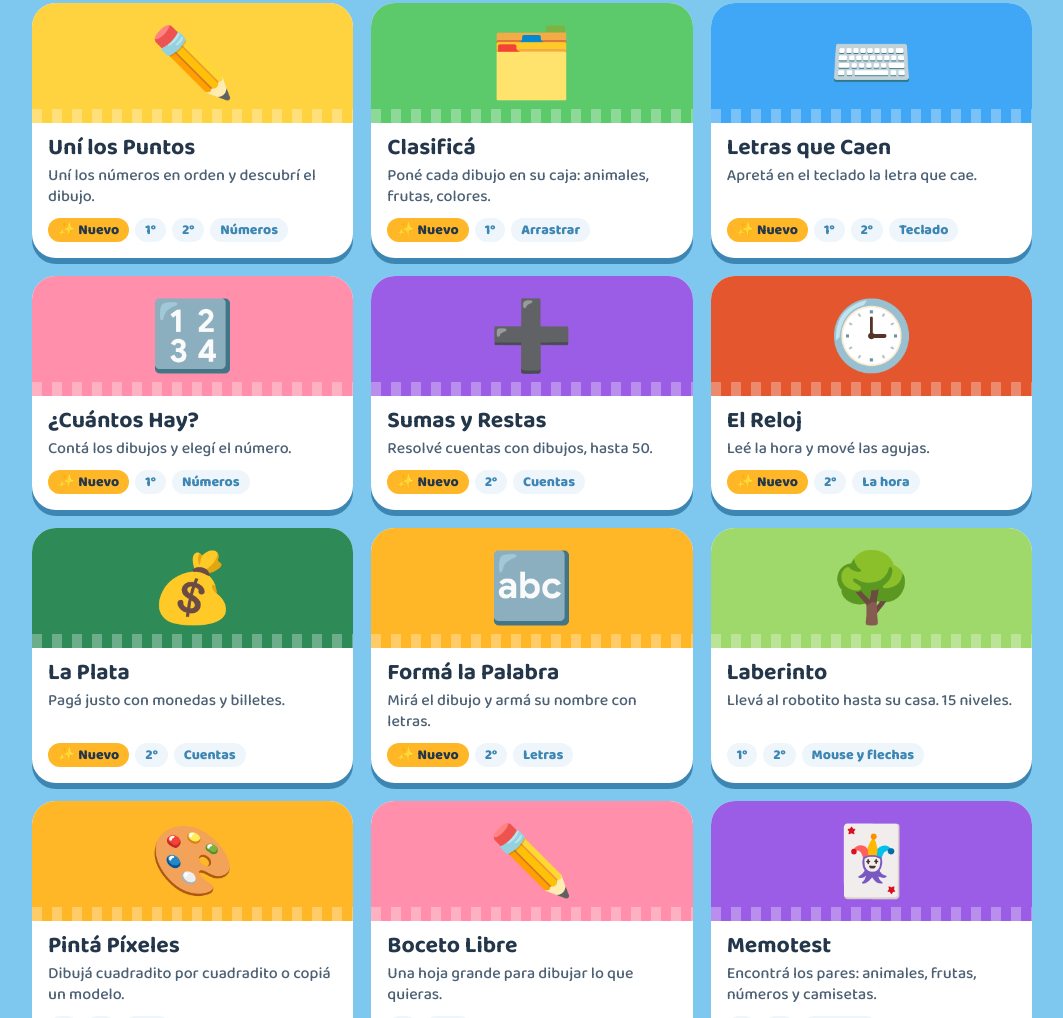
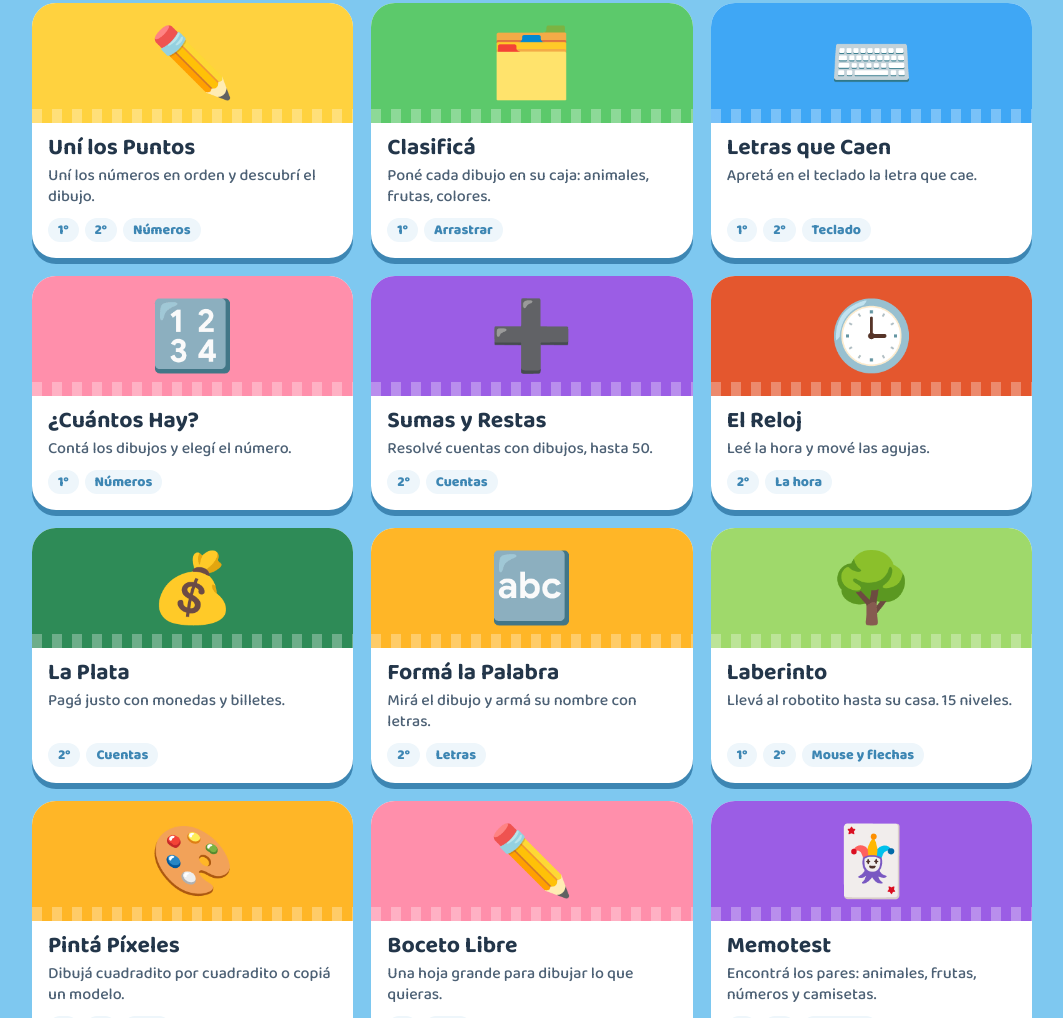
Before and after one commit to stocaimaza/juegos-samuel-digital, a plain HTML site: page index.html in a window 1280 px wide. Shown: the part 1189-2207 px from the top of the page, without its empty margins (108-1171 px from the left). Drawn offline with Linux system fonts and the light colour scheme.

Commit message:
Saco la etiqueta Nuevo a los juegos de 1° y 2° de la semana pasada

```diff
--- a/index.html
+++ b/index.html
@@ -112,14 +112,14 @@ const JUEGOS = [
   {id:'partes-compu', nombre:'Partes de la Compu', txt:'Monitor, teclado, mouse… ¿entrada o salida?', em:'🖥️', fondo:'#5cc96b', grados:['1','2','3','4'], chips:['1° a 4°','Informática'], nuevo:true},
   {id:'tangram', nombre:'Tangram', txt:'Armá figuras con las 7 piezas.', em:'🔷', fondo:'#ffb627', grados:['1','2','3','4','5','6'], chips:['Todos','Formas'], nuevo:true},
   {id:'pixeles-binario', nombre:'Píxeles en Binario', txt:'Pintá dibujos leyendo ceros y unos.', em:'💾', fondo:'#23364a', grados:['5','6'], chips:['5°','6°','Informática'], nuevo:true},
-  {id:'unir-puntos', nombre:'Uní los Puntos', txt:'Uní los números en orden y descubrí el dibujo.', em:'✏️', fondo:'#ffd23f', grados:['1','2'], chips:['1°','2°','Números'], nuevo:true},
-  {id:'clasifica', nombre:'Clasificá', txt:'Poné cada dibujo en su caja: animales, frutas, colores.', em:'🗂️', fondo:'#5cc96b', grados:['1'], chips:['1°','Arrastrar'], nuevo:true},
-  {id:'letras-que-caen', nombre:'Letras que Caen', txt:'Apretá en el teclado la letra que cae.', em:'⌨️', fondo:'#3fa7f5', grados:['1','2'], chips:['1°','2°','Teclado'], nuevo:true},
-  {id:'cuantos-hay', nombre:'¿Cuántos Hay?', txt:'Contá los dibujos y elegí el número.', em:'🔢', fondo:'#ff8fab', grados:['1'], chips:['1°','Números'], nuevo:true},
-  {id:'sumas-y-restas', nombre:'Sumas y Restas', txt:'Resolvé cuentas con dibujos, hasta 50.', em:'➕', fondo:'#9b5de5', grados:['2'], chips:['2°','Cuentas'], nuevo:true},
-  {id:'el-reloj', nombre:'El Reloj', txt:'Leé la hora y mové las agujas.', em:'🕒', fondo:'#e4572e', grados:['2'], chips:['2°','La hora'], nuevo:true},
-  {id:'la-plata', nombre:'La Plata', txt:'Pagá justo con monedas y billetes.', em:'💰', fondo:'#2e8b57', grados:['2'], chips:['2°','Cuentas'], nuevo:true},
-  {id:'forma-la-palabra', nombre:'Formá la Palabra', txt:'Mirá el dibujo y armá su nombre con letras.', em:'🔤', fondo:'#ffb627', grados:['2'], chips:['2°','Letras'], nuevo:true},
+  {id:'unir-puntos', nombre:'Uní los Puntos', txt:'Uní los números en orden y descubrí el dibujo.', em:'✏️', fondo:'#ffd23f', grados:['1','2'], chips:['1°','2°','Números']},
+  {id:'clasifica', nombre:'Clasificá', txt:'Poné cada dibujo en su caja: animales, frutas, colores.', em:'🗂️', fondo:'#5cc96b', grados:['1'], chips:['1°','Arrastrar']},
+  {id:'letras-que-caen', nombre:'Letras que Caen', txt:'Apretá en el teclado la letra que cae.', em:'⌨️', fondo:'#3fa7f5', grados:['1','2'], chips:['1°','2°','Teclado']},
+  {id:'cuantos-hay', nombre:'¿Cuántos Hay?', txt:'Contá los dibujos y elegí el número.', em:'🔢', fondo:'#ff8fab', grados:['1'], chips:['1°','Números']},
+  {id:'sumas-y-restas', nombre:'Sumas y Restas', txt:'Resolvé cuentas con dibujos, hasta 50.', em:'➕', fondo:'#9b5de5', grados:['2'], chips:['2°','Cuentas']},
+  {id:'el-reloj', nombre:'El Reloj', txt:'Leé la hora y mové las agujas.', em:'🕒', fondo:'#e4572e', grados:['2'], chips:['2°','La hora']},
+  {id:'la-plata', nombre:'La Plata', txt:'Pagá justo con monedas y billetes.', em:'💰', fondo:'#2e8b57', grados:['2'], chips:['2°','Cuentas']},
+  {id:'forma-la-palabra', nombre:'Formá la Palabra', txt:'Mirá el dibujo y armá su nombre con letras.', em:'🔤', fondo:'#ffb627', grados:['2'], chips:['2°','Letras']},
   {id:'laberinto', nombre:'Laberinto', txt:'Llevá al robotito hasta su casa. 15 niveles.', em:'🌳', fondo:'#9fd96b', grados:['1','2'], chips:['1°','2°','Mouse y flechas']},
   {id:'pixeles', nombre:'Pintá Píxeles', txt:'Dibujá cuadradito por cuadradito o copiá un modelo.', em:'🎨', fondo:'#ffb627', grados:['1','2'], chips:['1°','2°','Arte']},
   {id:'boceto', nombre:'Boceto Libre', txt:'Una hoja grande para dibujar lo que quieras.', em:'✏️', fondo:'#ff8fab', grados:['1'], chips:['1°','Arte']},
```
